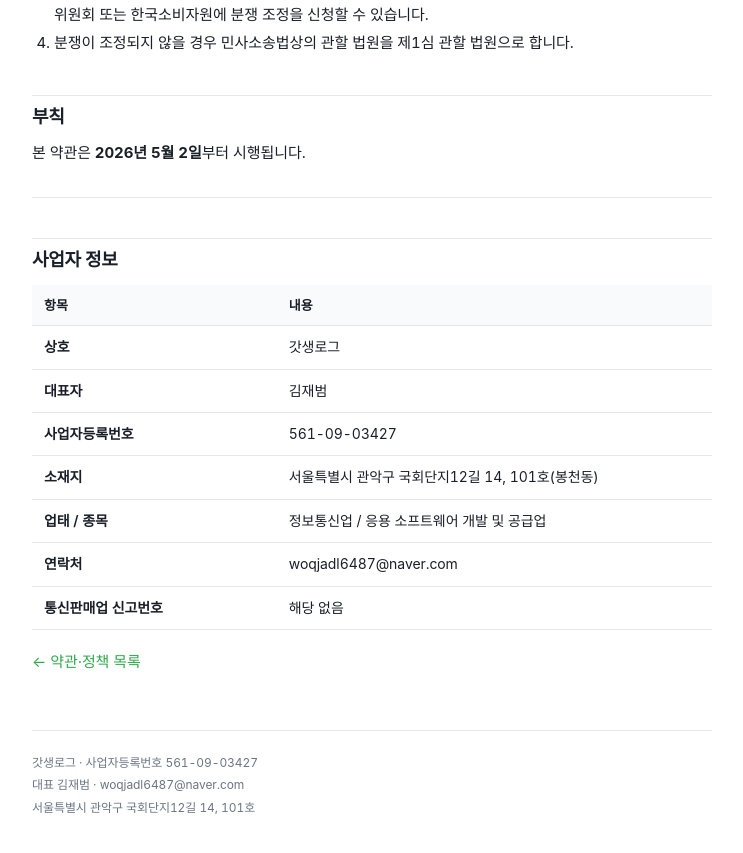
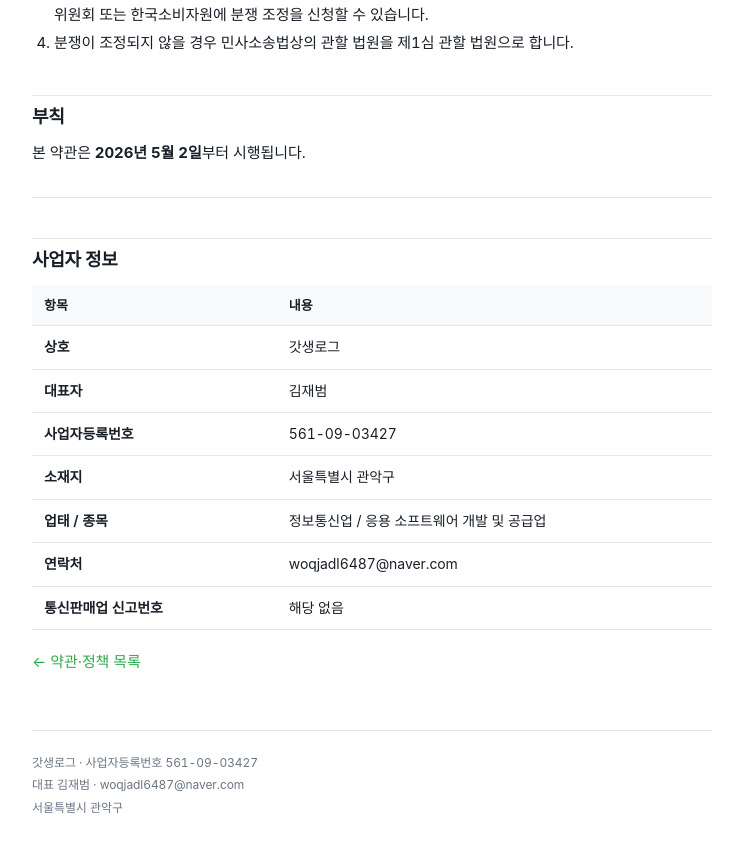
Before and after one commit to kimjaebeom98/godlife-log-terms, a Jekyll site: the page built from terms.md, in a window 1280 px wide and 900 px high, scrolled down 3958 px. Shown: the top 853 px of the window, without its empty margins (268-1011 px from the left). Built offline with Jekyll 4.4.1, drawn with Linux system fonts in a browser that asks for light colours; some web fonts are replaced.

Commit message:
fix: 사업자 소재지 시·구까지만 노출 (자택 호수 제거)

```diff
--- a/_layouts/default.html
+++ b/_layouts/default.html
@@ -27,7 +27,7 @@
     <footer class="doc-foot">
       <div>갓생로그 · 사업자등록번호 561-09-03427</div>
       <div>대표 김재범 · woqjadl6487@naver.com</div>
-      <div>서울특별시 관악구 국회단지12길 14, 101호</div>
+      <div>서울특별시 관악구</div>
     </footer>
   </main>
 </body>
--- a/terms.md
+++ b/terms.md
@@ -130,7 +130,7 @@ title: 갓생기록 서비스 이용약관
 | 상호 | 갓생로그 |
 | 대표자 | 김재범 |
 | 사업자등록번호 | 561-09-03427 |
-| 소재지 | 서울특별시 관악구 국회단지12길 14, 101호(봉천동) |
+| 소재지 | 서울특별시 관악구 |
 | 업태 / 종목 | 정보통신업 / 응용 소프트웨어 개발 및 공급업 |
 | 연락처 | woqjadl6487@naver.com |
 | 통신판매업 신고번호 | 해당 없음 |
```
Also changed, not shown: README.md.
